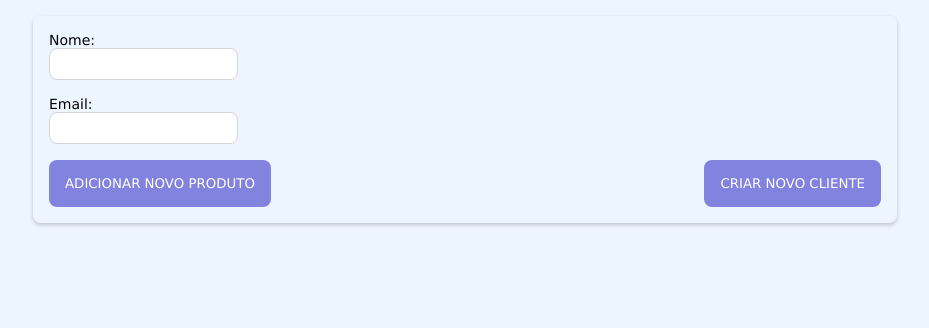
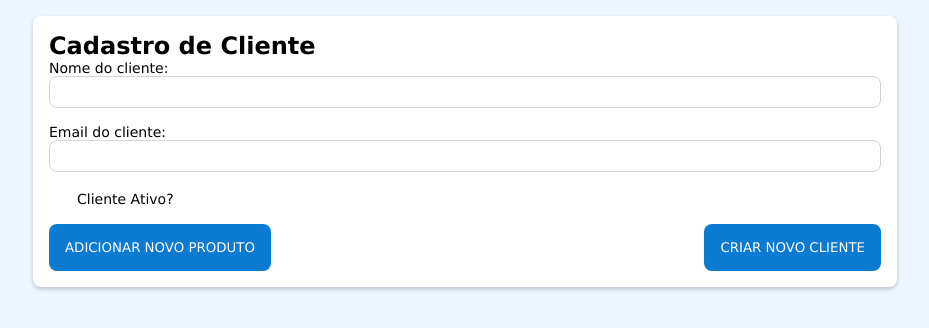
Before and after one commit to johnfaria/vue3-test, a Vue app: page /customers/create in a window 1280 px wide. Shown: the top 328 px of the page, without its empty margins (175-1104 px from the left). Built offline with nearby package versions, Linux system fonts and the light colour scheme.

Commit message:
refactor: misc code improvements

```diff
--- a/src/components/Button.vue
+++ b/src/components/Button.vue
@@ -1,7 +1,3 @@
-<script setup lang="ts">
-//
-</script>
-
 <template>
   <button class="btn" v-bind="$attrs">
     <slot></slot>
@@ -13,14 +9,13 @@
   padding: 1rem;
   border: none;
   border-radius: 0.5rem;
-  background-color: #8282df;
+  background-color: #0b7ad1;
   color: #fff;
   text-transform: uppercase;
 
   &:hover {
-    border: 1px solid #8282df;
-    background-color: #fff;
-    color: #8282df;
+    background-color: #7faaca;
+    color: #fff;
   }
 }
 </style>
--- a/src/components/TextInput.vue
+++ b/src/components/TextInput.vue
@@ -16,7 +16,9 @@ defineEmits(['update:modelValue']);
       :name="id"
       :value="modelValue"
       v-bind="$attrs"
-      @input="$emit('update:modelValue', $event.target.value)"
+      @input="
+        $emit('update:modelValue', ($event.target as HTMLInputElement).value)
+      "
     />
   </div>
 </template>
@@ -34,6 +36,7 @@ defineEmits(['update:modelValue']);
   }
 
   input {
+    width: 100%;
     height: 2rem;
     border: 1px solid #d8d3d3;
     border-radius: 0.5rem;
--- a/src/pages/CustomerCreate.vue
+++ b/src/pages/CustomerCreate.vue
@@ -5,6 +5,7 @@ import { ref } from 'vue';
 import Button from '../components/Button.vue';
 import { Customer } from '../schemas/customers';
 import { useRouter } from 'vue-router';
+import Checkbox from 'primevue/checkbox';
 
 const router = useRouter();
 const store = useCounterStore();
@@ -20,7 +21,7 @@ const createNewCustomer = (customer: Customer) => {
   const isValid = store.validateCustomer(customer);
   if (isValid) {
     store.createCustomer(customer);
-    router.push({ name: 'HomePage' });
+    router.push({ name: 'CustomerList' });
   }
 };
 
@@ -31,10 +32,27 @@ const addNewProduct = () => {
 
 <template>
   <form class="customer-form" @submit.prevent="createNewCustomer(customer)">
-    <TextInput id="name" v-model="customer.name" label="Nome" type="text" />
-    <TextInput id="name" v-model="customer.email" label="Email" type="email" />
+    <h2 class="title">Cadastro de Cliente</h2>
+    <TextInput
+      id="name"
+      v-model="customer.name"
+      label="Nome do cliente"
+      type="text"
+    />
+    <TextInput
+      id="name"
+      v-model="customer.email"
+      label="Email do cliente"
+      type="email"
+    />
+
+    <div class="field-checkbox">
+      <Checkbox v-model="customer.active" input-id="binary" :binary="true" />
+      <label for="binary">Cliente Ativo?</label>
+    </div>
 
     <div v-if="customer.products.length" class="product-input-group">
+      <h3 class="subtitle">Cadastro de Produtos</h3>
       <div
         v-for="(product, index) in customer.products"
         :key="`product-${index}`"
@@ -46,6 +64,11 @@ const addNewProduct = () => {
           label="Nome do Produto"
           type="text"
         />
+
+        <div class="field-checkbox">
+          <Checkbox v-model="product.active" input-id="binary" :binary="true" />
+          <label for="binary">Produto Ativo?</label>
+        </div>
       </div>
     </div>
     <div class="actions">
@@ -55,27 +78,4 @@ const addNewProduct = () => {
   </form>
 </template>
 
-<style lang="scss" scoped>
-.field * {
-  display: block;
-}
-
-.customer-form {
-  display: grid;
-  padding: 1rem;
-  border-radius: 0.5rem;
-  box-shadow: 0 2px 4px #0003;
-
-  .product-input-group {
-    padding: 1rem;
-    border-radius: 1rem;
-    margin-bottom: 1rem;
-    box-shadow: 0 2px 4px #0003;
-  }
-
-  .actions {
-    display: flex;
-    justify-content: space-between;
-  }
-}
-</style>
+<style lang="scss" scoped src="./customer_form.scss"></style>
```
Also changed, not shown: docker-compose.yml (added, +12 -0 lines), src/pages/customer_form.scss (indentation only), 1 other file (tests, documents, lock files or other folders).
